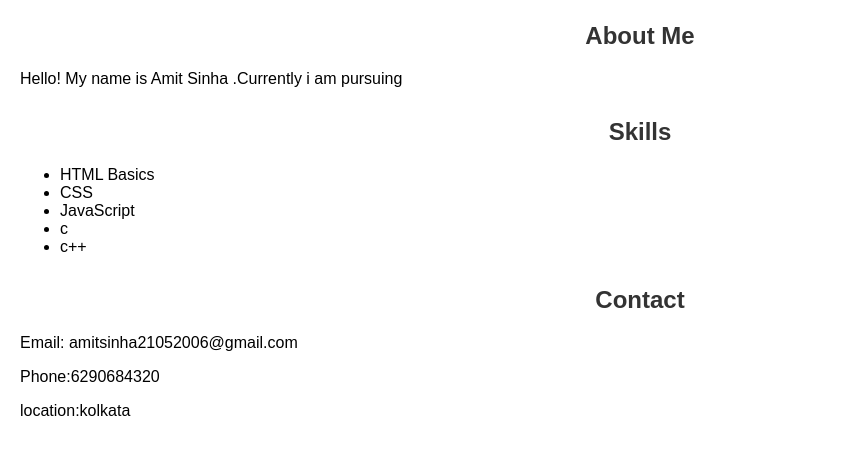
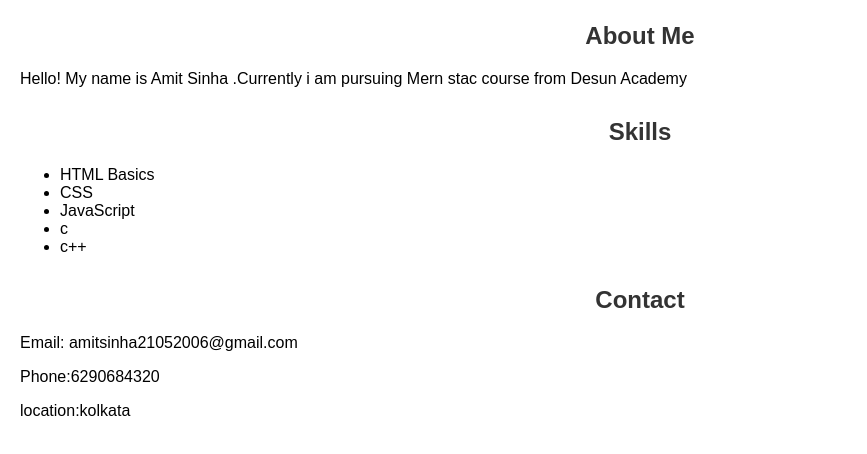
Before and after one commit to Amit-Sinha633/myportfolio-amit, a plain HTML site: page index.html in a window 1280 px wide. Shown: the part 204-658 px from the top of the page, without its empty margins (0-867 px from the left). Drawn offline with Linux system fonts and the light colour scheme.

Commit message:
second commit

```diff
--- a/index.html
+++ b/index.html
@@ -37,7 +37,7 @@
 
     <section id="about">
         <h2 style="text-align: center;">About Me</h2>
-        <p>Hello! My name is Amit Sinha .Currently i am pursuing <Mern stac course from Desun Academy</p>
+        <p>Hello! My name is Amit Sinha .Currently i am pursuing Mern stac course from Desun Academy</p>
     </section>
 
     <section id="skills">
```
